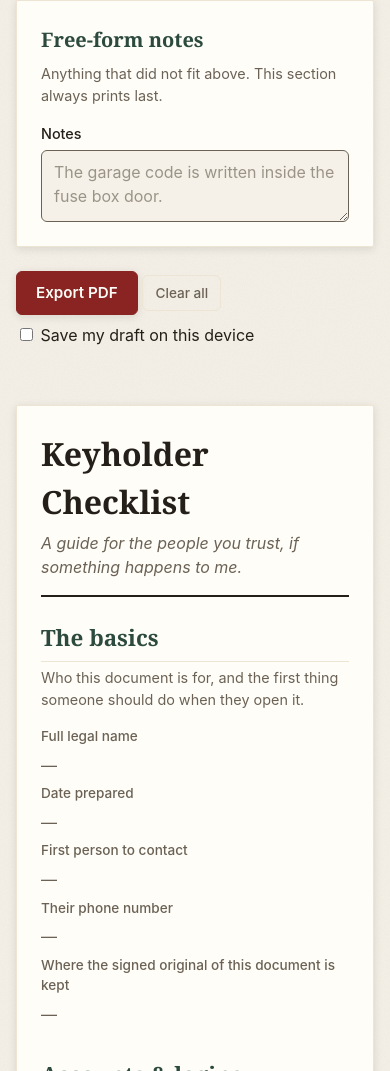
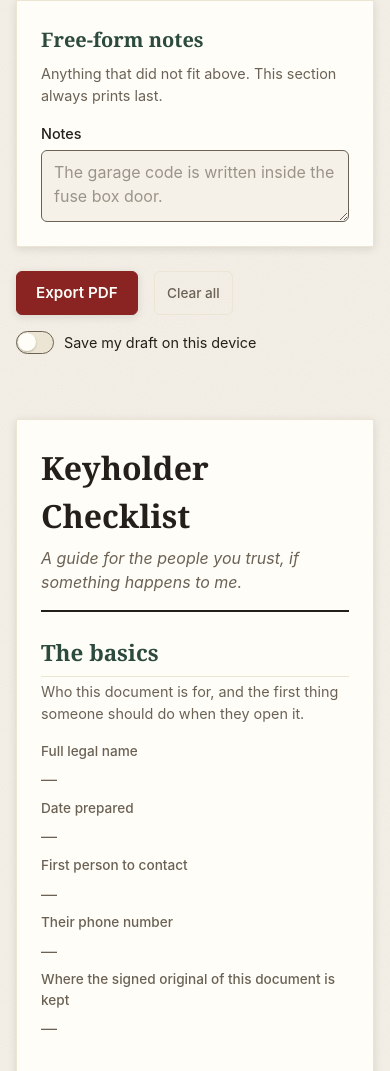
Before and after one commit to ctkrug/keyholder, a website with bundled scripts: page src/index.html in a window 390 px wide. Shown: the part 5885-6956 px from the top of the page. Built offline with nearby package versions, Linux system fonts and the light colour scheme; files whose address does not match are found by name.

Commit message:
feat(css): style the autosave toggle switch and actions row
A pill toggle (hidden checkbox + painted track/thumb) so the on/off
state reads clearly at a glance, with its own hover/focus-visible/
disabled treatment per the design standard. Export and Clear-all now
share a wrapping actions row.

```diff
--- a/src/css/style.css
+++ b/src/css/style.css
@@ -415,8 +415,88 @@ textarea.field__control {
 .actions {
   display: flex;
   flex-direction: column;
-  gap: var(--space-1);
+  gap: var(--space-2);
   align-items: flex-start;
+}
+
+.actions__row {
+  display: flex;
+  flex-wrap: wrap;
+  gap: var(--space-2);
+}
+
+/* A small pill toggle switch for the autosave preference. The real
+   checkbox stays in the DOM (and keyboard/focus-operable) but visually
+   hidden; the track + thumb are painted from its :checked state. */
+
+.toggle {
+  display: inline-flex;
+  align-items: center;
+  gap: 0.6em;
+  cursor: pointer;
+  user-select: none;
+}
+
+.toggle__input {
+  position: absolute;
+  width: 1px;
+  height: 1px;
+  padding: 0;
+  margin: -1px;
+  overflow: hidden;
+  clip: rect(0, 0, 0, 0);
+  border: 0;
+}
+
+.toggle__track {
+  position: relative;
+  flex-shrink: 0;
+  width: 2.4em;
+  height: 1.4em;
+  background: var(--surface-2);
+  border: 1px solid var(--text-muted);
+  border-radius: 999px;
+  transition: background var(--motion-ui), border-color var(--motion-ui);
+}
+
+.toggle__track::before {
+  content: '';
+  position: absolute;
+  top: 1px;
+  left: 1px;
+  width: 1.1em;
+  height: 1.1em;
+  border-radius: 50%;
+  background: var(--surface-1);
+  box-shadow: 0 1px 2px rgba(36, 31, 24, 0.25);
+  transition: transform var(--motion-ui);
+}
+
+.toggle:hover .toggle__track {
+  border-color: var(--accent-support);
+}
+
+.toggle__input:checked + .toggle__track {
+  background: var(--accent-support);
+  border-color: var(--accent-support);
+}
+
+.toggle__input:checked + .toggle__track::before {
+  transform: translateX(1em);
+}
+
+.toggle__input:focus-visible + .toggle__track {
+  box-shadow: 0 0 0 3px rgba(138, 36, 34, 0.28);
+}
+
+.toggle__input:disabled + .toggle__track {
+  opacity: 0.55;
+  cursor: not-allowed;
+}
+
+.toggle__label {
+  font-size: 0.9rem;
+  color: var(--text);
 }
 
 .status-line {
```
